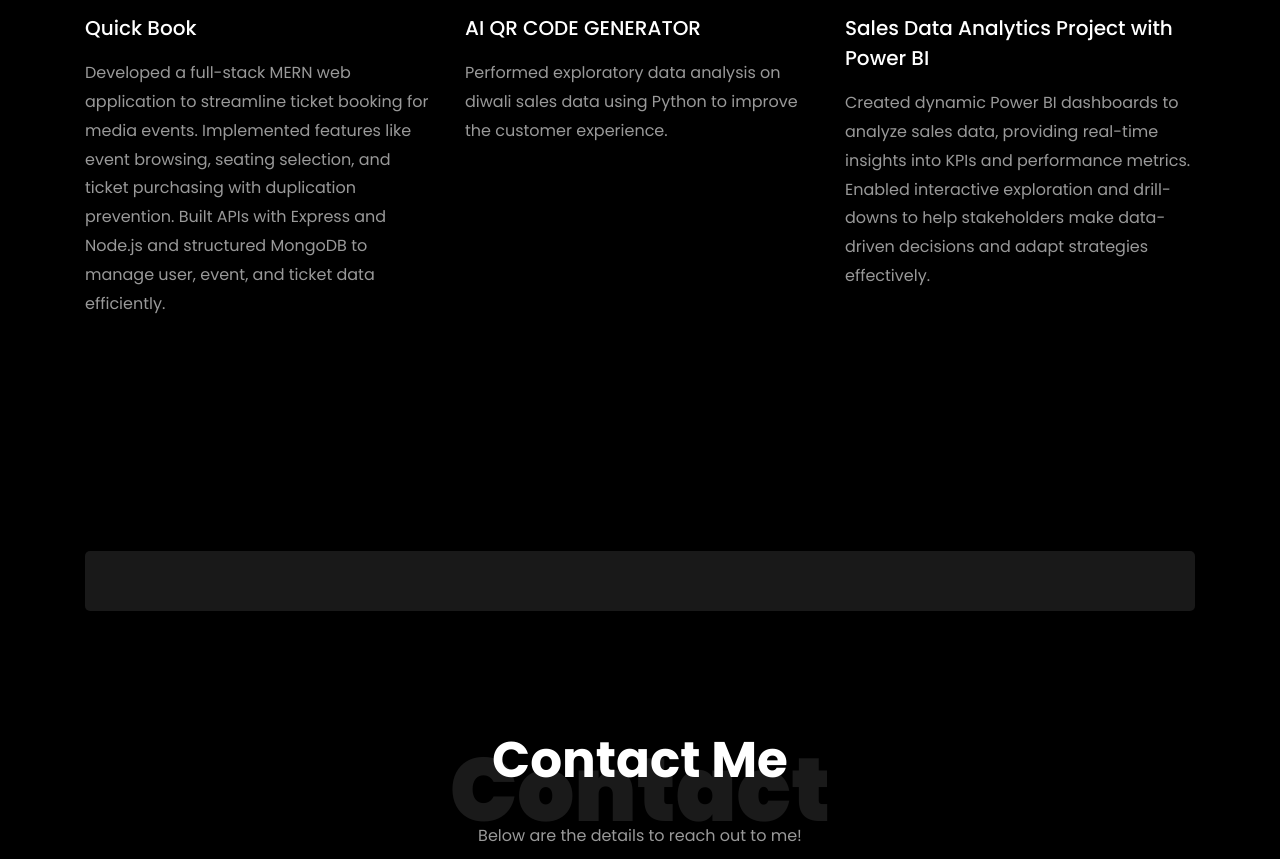
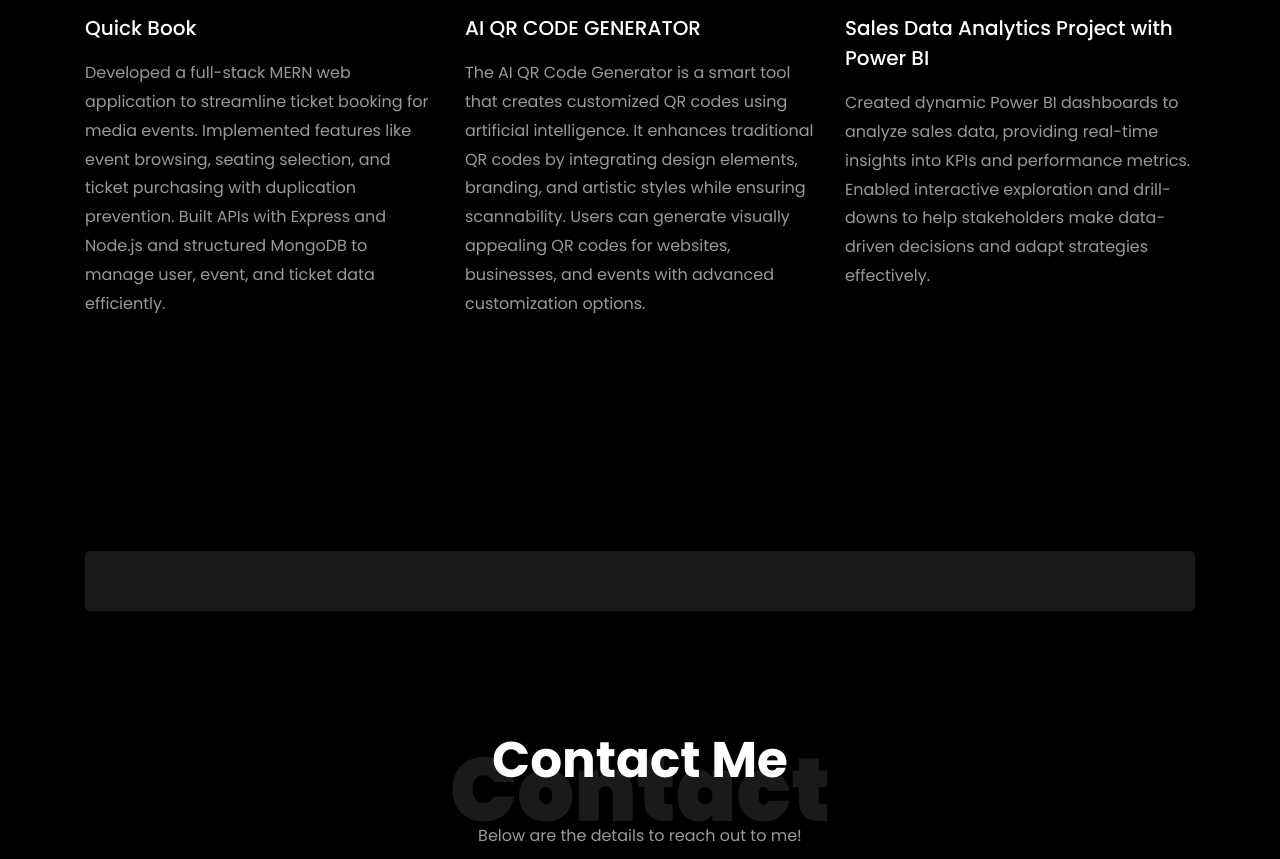
Before and after one commit to Manali0899/ManaliKarakal.github.io, a plain HTML site: page index.html in a window 1280 px wide. Shown: the part 3724-4583 px from the top of the page. Drawn offline with Linux system fonts and the light colour scheme; a web font is replaced by a local one.

Commit message:
Update index.html

```diff
--- a/index.html
+++ b/index.html
@@ -423,7 +423,7 @@
               <div class="text mt-3 float-right d-block">
 
                 <h3 class="heading"><a href="https://github.com/Manali0899/AI_QR/blob/main/src/pages/index.js">AI QR CODE GENERATOR</a></h3>
-                <p>Performed exploratory data analysis on diwali sales data using Python to improve the customer experience.</p>
+                <p>The AI QR Code Generator is a smart tool that creates customized QR codes using artificial intelligence. It enhances traditional QR codes by integrating design elements, branding, and artistic styles while ensuring scannability. Users can generate visually appealing QR codes for websites, businesses, and events with advanced customization options.</p>
               </div>
             </div>
           </div>
```
